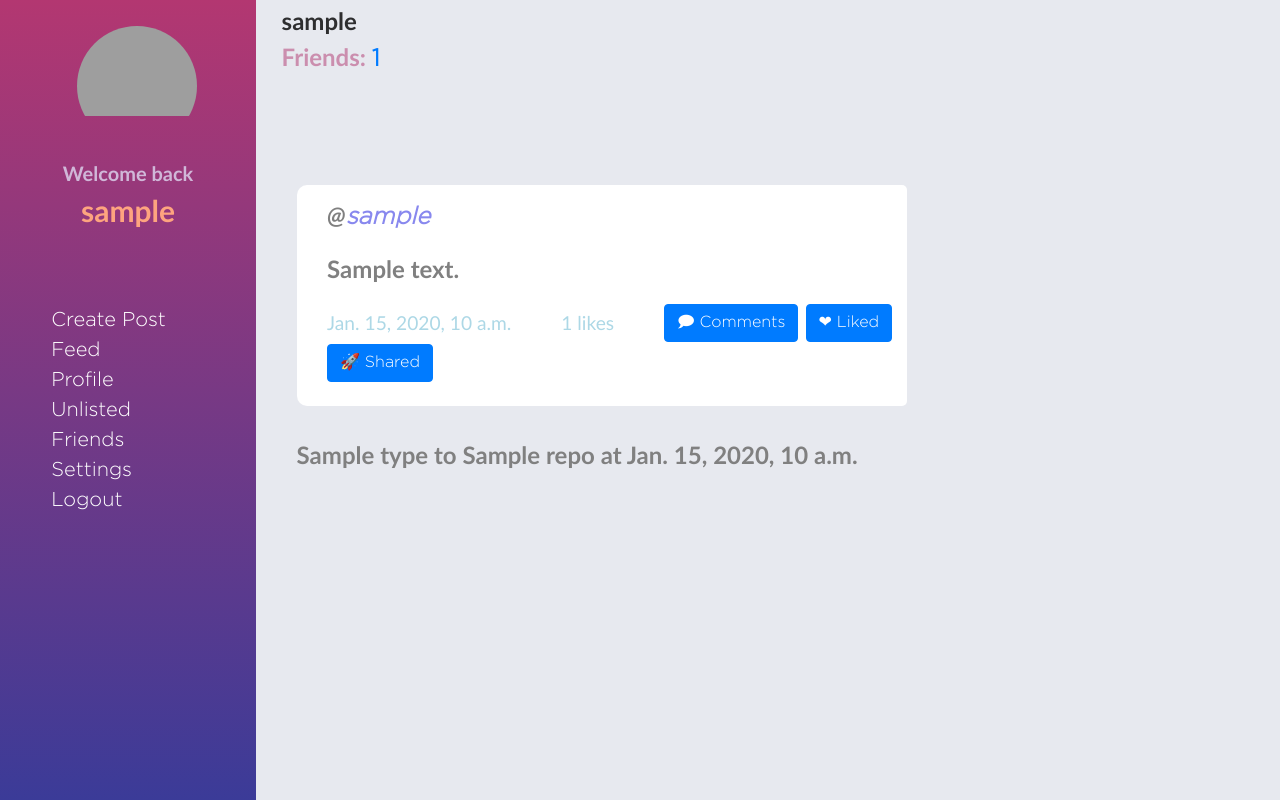
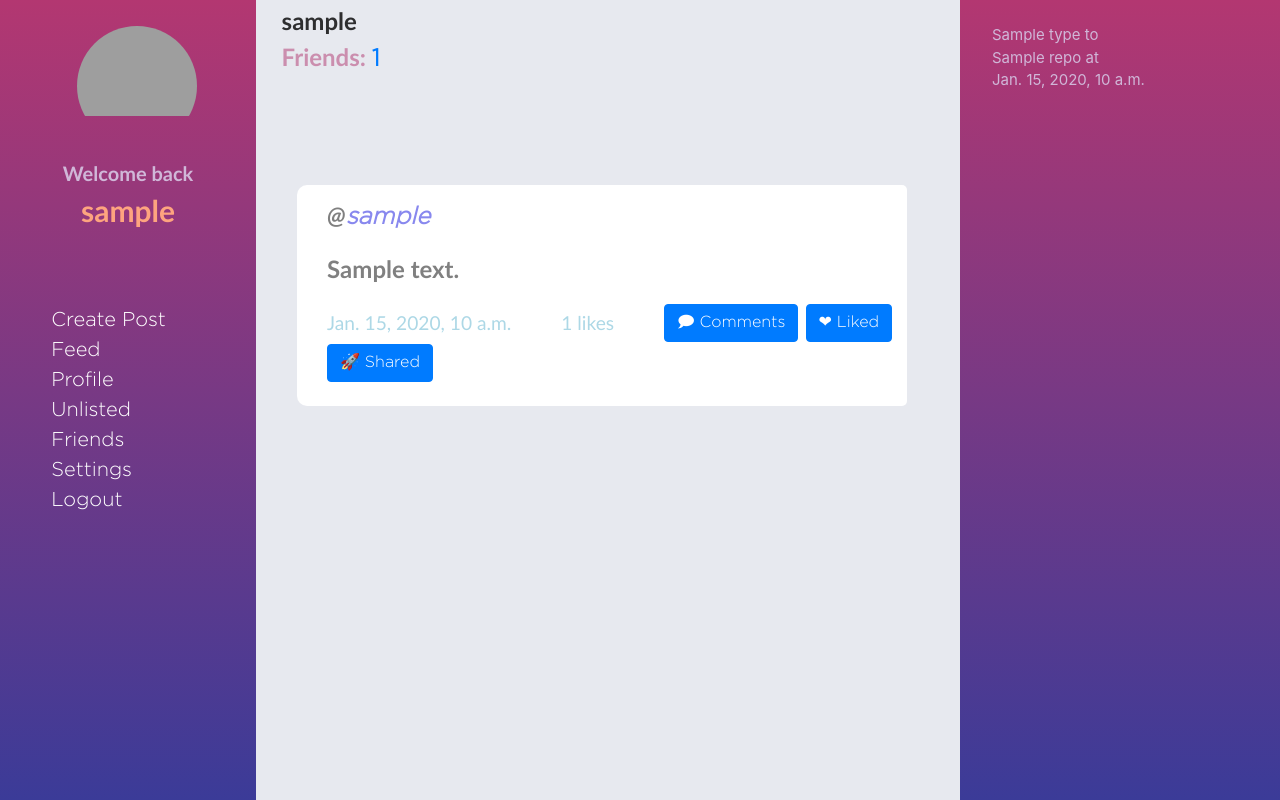
Before and after one commit to CMPUT404ProjectTeam2021W/CMPUT404W21, a Django app: page /author/00000000-0000-0000-0000-000000000001/ in a window 1280 px wide. Run offline with Django 3.2, Linux system fonts and the light colour scheme; a user stored in the database is signed in; tables that the repository leaves empty hold one stand-in row (values such as "Sample post"); a database or web service that is not in the repository returns one stand-in record (values such as "Sample title"); data that the repository does not hold is empty; some libraries are stand-ins or nearby versions; grey boxes are pictures that could not be loaded.

Commit message:
Updated look a bit

```diff
--- a/mysite/socialdist/static/socialdist/css/feed.css
+++ b/mysite/socialdist/static/socialdist/css/feed.css
@@ -147,4 +147,24 @@ input#id_comment{
   border-radius: 10px 5px 5px 10px;
   margin-bottom: 5%;
   padding-bottom: 4%;
+
 }
+.sidebar-right
+{
+  height:100vh;
+  width: 25%;
+  color:#D0B7D8;
+  position: fixed;
+  background: linear-gradient(180deg, #B33771, #3B3B98);
+  float: right;
+  z-index: 1;
+  right: 0;
+  overflow-y: scroll;
+}
+.sidebar-right-links{
+  height: auto;
+  margin-left: 10%;
+  width: 100%;
+  margin-right: 10%;
+  font-size: 15px;
+}
--- a/mysite/socialdist/templates/socialdist/author_profile.html
+++ b/mysite/socialdist/templates/socialdist/author_profile.html
@@ -102,14 +102,21 @@
                             {% endif %}
                         </div>
                         {% endfor %}
-                        {% if git_user %}
-                        {% for event in git_user %}
-                        <p>{{ event.type }} to {{event.repo.name}} at {{ event.created_at }}</p>
-                        {% endfor %}
-                        {% endif %}
+
                       </div>
 
                     </div>
 
                   </div>
+
+                  <div class="sidebar-right">
+                    {% if git_user %}
+                    <br>
+                    {% for event in git_user %}
+                    <div class="sidebar-right-links">
+                    <p>{{ event.type }} to <br>{{event.repo.name}} at <br>{{ event.created_at }}</p>
+                    </div>
+                    {% endfor %}
+                    {% endif %}
+                </div>
 {% endblock %}
```
